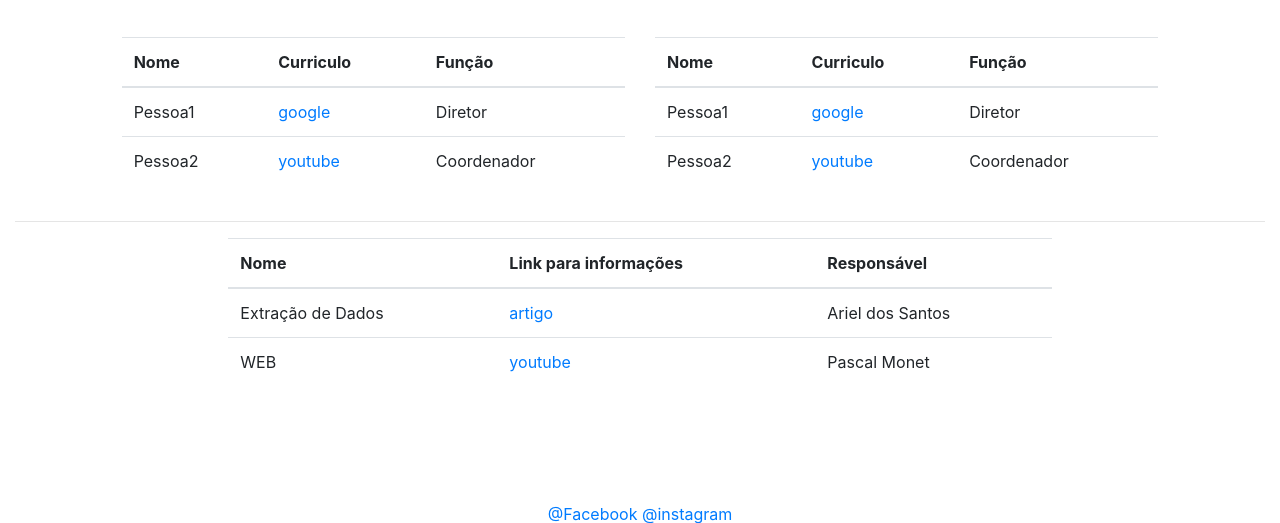
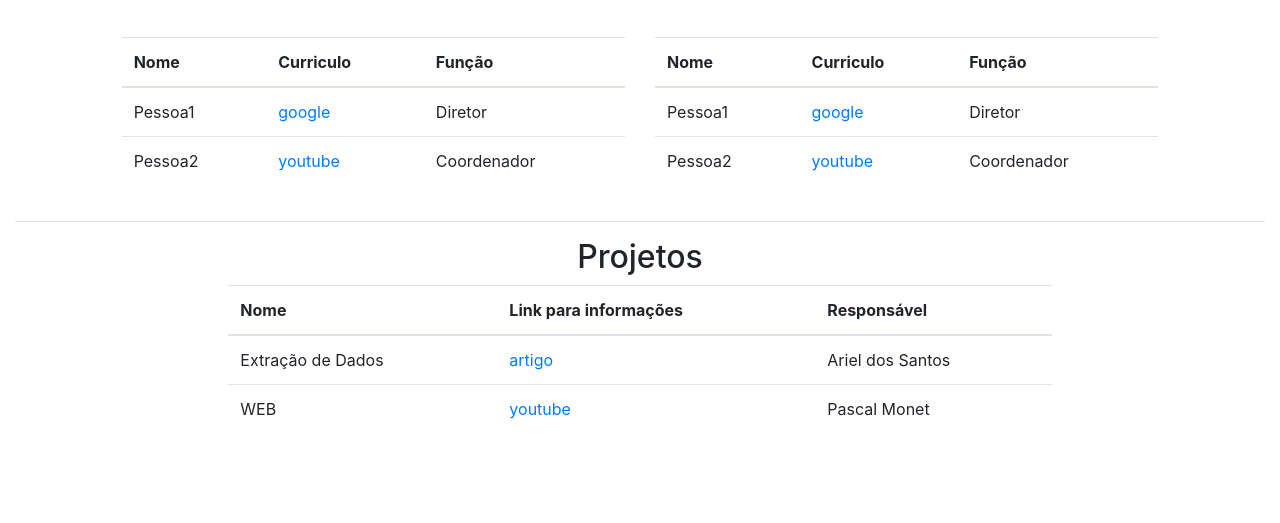
Before and after one commit to PascalBreno/Site-Eit, a PHP site: page /laboratorios.php in a window 1280 px wide. Shown: the part 1061-1584 px from the top of the page. Run offline with PHP 8.4, Linux system fonts and the light colour scheme.

Commit message:
Projeto com Título

```diff
--- a/laboratorios.php
+++ b/laboratorios.php
@@ -160,6 +160,7 @@
 <div class="row">
   <div class="col col-md-2"></div>
   <div class="col col-md-8">
+  <h2><center>Projetos</center></h2>
     <table class="table table-hover tabelaresponsaveistd" id="tabelaProjetos">
       <thead>
       <tr>
```
